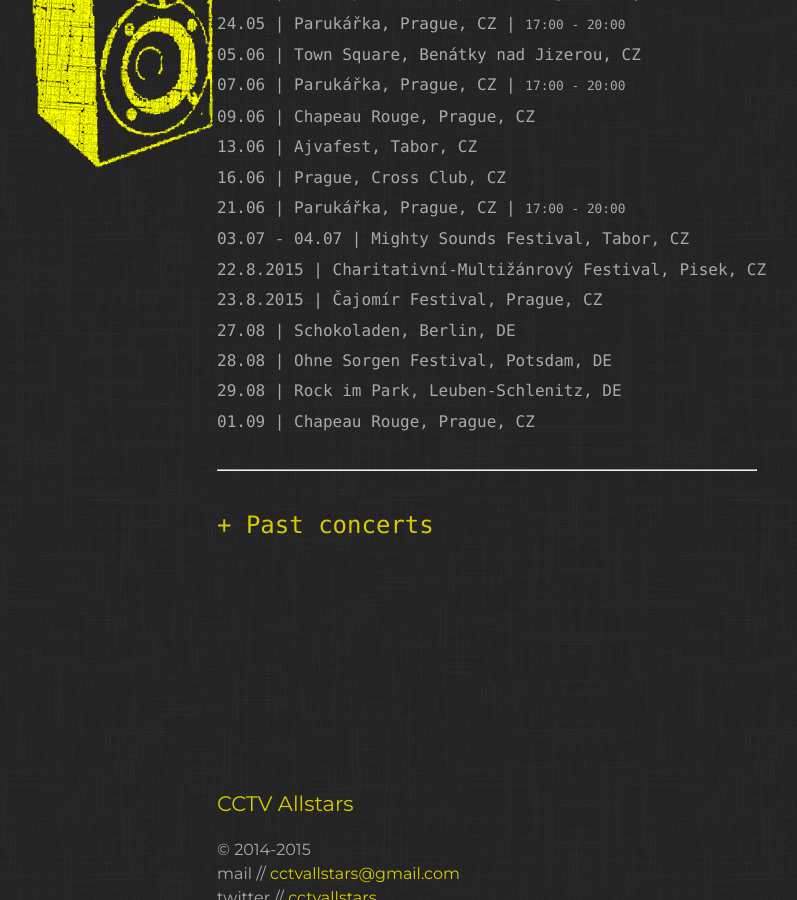
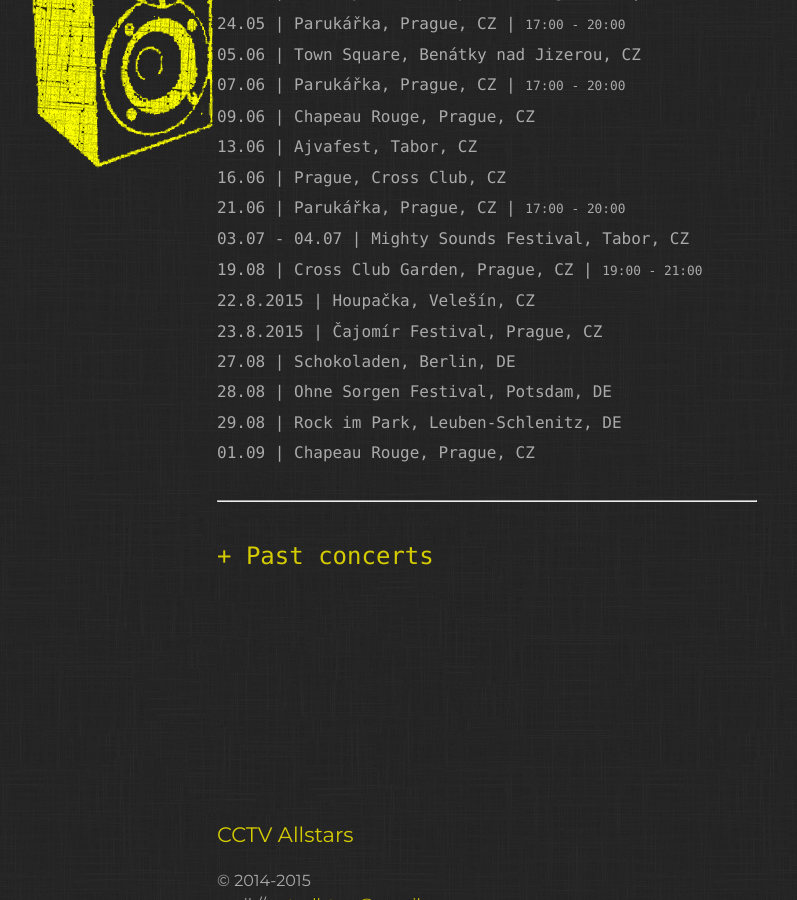
Before and after one commit to cctvallstars/cctvallstars.github.io, a Jekyll site: the page built from shows.html, in a window 1280 px wide and 900 px high, scrolled down 913 px. Shown: the whole window, without its empty margins (63-860 px from the left). Built offline with Jekyll 4.4.1, drawn with Linux system fonts in a browser that asks for light colours; nearby versions of some CDN libraries.

Commit message:
concert updates 2015

```diff
--- a/_data/concerts.yml
+++ b/_data/concerts.yml
@@ -123,7 +123,11 @@
 - concert: 03.07 - 04.07 | Mighty Sounds Festival, Tabor, CZ
   year: 2015
 
-- concert: 22.8.2015 | Charitativní-Multižánrový Festival, Pisek, CZ
+- concert: 19.08 | Cross Club Garden, Prague, CZ
+  meta: 19:00 - 21:00
+  year: 2015
+
+- concert: 22.8.2015 | Houpačka, Velešín, CZ
   year: 2015
 
 - concert: 23.8.2015 | Čajomír Festival, Prague, CZ
```
